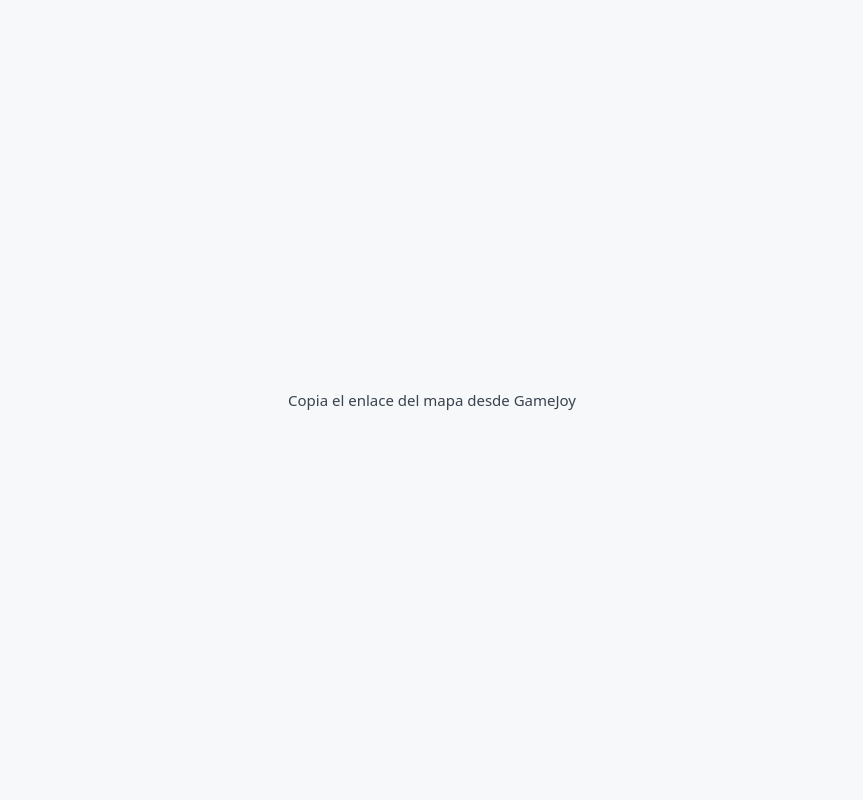
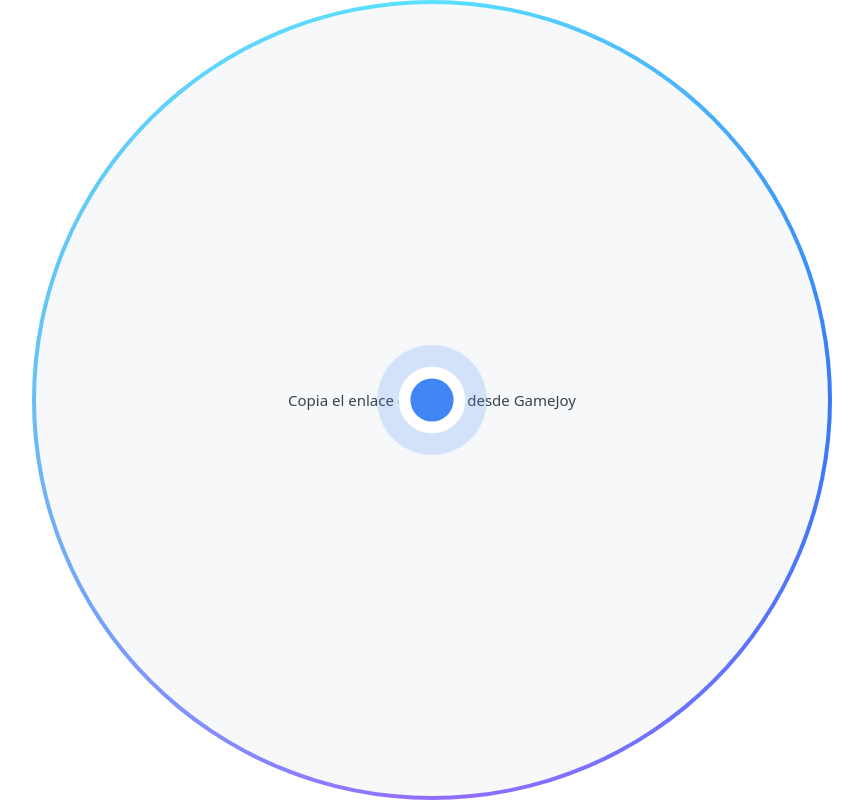
Before and after one commit to BhaktaVrinda/GameJoy, a website: page obs-map.html in a window 1280 px wide. Shown: the whole page, without its empty margins (208-1071 px from the left). Drawn offline with Linux system fonts and the light colour scheme.

Commit message:
Style OBS map with circular direction indicator

```diff
--- a/obs-map.html
+++ b/obs-map.html
@@ -6,16 +6,20 @@
   <meta name="referrer" content="strict-origin">
   <title>Minimapa de GameJoy</title>
   <style>
-    html, body { height: 100%; margin: 0; background: transparent; }
-    main { position: relative; height: 100%; overflow: hidden; border-radius: 12px;
-           background: #f6f8fa; color: #38434e; font: 500 15px system-ui, sans-serif; }
-    #maps, iframe, #status { position: absolute; inset: 0; width: 100%; height: 100%; border: 0; }
-    #status { display: grid; place-content: center; text-align: center; }
-    #bearing { position: absolute; right: 12px; top: 50%; transform: translateY(-50%);
-               display: flex; align-items: center; gap: 5px; background: white; color: #24558b;
-               border-radius: 18px; padding: 6px 9px; box-shadow: 0 1px 5px #26374740;
-               font-size: 12px; font-weight: 600; pointer-events: none; }
-    #arrow { width: 10px; height: 13px; background: #1a73e8; clip-path: polygon(50% 0,100% 100%,50% 76%,0 100%); }
+    html, body { width: 100%; height: 100%; margin: 0; overflow: hidden; background: transparent; }
+    body { display: grid; place-items: center; }
+    main { position: relative; width: min(100vw, 100vh); height: min(100vw, 100vh);
+           box-sizing: border-box; overflow: hidden; border: 4px solid transparent; border-radius: 50%;
+           background: linear-gradient(#f6f8fa, #f6f8fa) padding-box,
+             conic-gradient(#59e1ff, #3579f6, #936dff, #66c0f4, #59e1ff) border-box;
+           color: #38434e; font: 500 15px system-ui, sans-serif; }
+    #maps, #status, #indicator-wrap { position: absolute; inset: 4px; overflow: hidden; border-radius: 50%; }
+    #maps iframe { position: absolute; inset: 0; width: 100%; height: 100%; border: 0; }
+    #status { display: grid; place-content: center; padding: 24px; box-sizing: border-box;
+              background: #f6f8fa; text-align: center; }
+    #indicator-wrap { pointer-events: none; }
+    #location-indicator { display: block; width: 100%; height: 100%; }
+    #direction-beam { display: none; }
     [hidden] { display: none !important; }
   </style>
 </head>
@@ -23,16 +27,29 @@
   <main>
     <div id="maps"></div>
     <div id="status" role="status">Esperando ubicación…</div>
-    <div id="bearing" aria-label="Rumbo" hidden><span id="arrow"></span><span id="degrees"></span></div>
+    <div id="indicator-wrap" aria-hidden="true">
+      <svg id="location-indicator" viewBox="0 0 200 200" preserveAspectRatio="xMidYMid meet">
+        <defs>
+          <radialGradient id="beam-glow" cx="100" cy="100" r="90" gradientUnits="userSpaceOnUse">
+            <stop offset="0" stop-color="#4285f4" stop-opacity=".53" />
+            <stop offset=".4" stop-color="#4285f4" stop-opacity=".33" />
+            <stop offset="1" stop-color="#4285f4" stop-opacity="0" />
+          </radialGradient>
+        </defs>
+        <g id="direction-beam" transform="rotate(0 100 100)">
+          <path d="M58.5 19.6 A90 90 0 0 1 141.5 19.6 L104.6 91.2 A10 10 0 0 0 95.4 91.2 Z" fill="url(#beam-glow)" />
+        </g>
+        <circle cx="100" cy="100" r="14" fill="#4285f4" opacity=".2" />
+        <circle cx="100" cy="100" r="7" fill="#4285f4" stroke="#fff" stroke-width="3" />
+      </svg>
+    </div>
   </main>
   <script>
     const maps = document.getElementById('maps');
     const status = document.getElementById('status');
-    const bearing = document.getElementById('bearing');
-    const arrow = document.getElementById('arrow');
-    const degrees = document.getElementById('degrees');
+    const directionBeam = document.getElementById('direction-beam');
     const token = location.hash.slice(1);
-    const zoom = 19;
+    const zoom = 20;
     let center = null;
     let current = null;
     let loading = null;
@@ -45,15 +62,13 @@
       center = current = loading = null;
       status.textContent = message;
       status.hidden = false;
-      bearing.hidden = true;
+      directionBeam.style.display = 'none';
     }
 
     function showHeading() {
-      bearing.hidden = !current || !Number.isFinite(latestHeading);
-      if (!bearing.hidden) {
-        arrow.style.transform = 'rotate(' + latestHeading + 'deg)';
-        degrees.textContent = Math.round(latestHeading) % 360 + '°';
-      }
+      const visible = Boolean(current) && Number.isFinite(latestHeading);
+      directionBeam.style.display = visible ? 'inline' : 'none';
+      if (visible) directionBeam.setAttribute('transform', 'rotate(' + latestHeading + ' 100 100)');
     }
 
     function showPosition(point) {
@@ -68,7 +83,7 @@
       }
       const coordinates = point.latitude + ',' + point.longitude;
       const url = new URL('https://maps.google.com/maps');
-      url.search = new URLSearchParams({ q: coordinates, ll: coordinates, z: zoom, t: 'm', hl: 'es', output: 'embed' });
+      url.search = new URLSearchParams({ ll: coordinates, z: zoom, t: 'm', hl: 'es', output: 'embed' });
       const frame = document.createElement('iframe');
       frame.title = 'Ubicación en Google Maps';
       frame.referrerPolicy = 'strict-origin';
```
